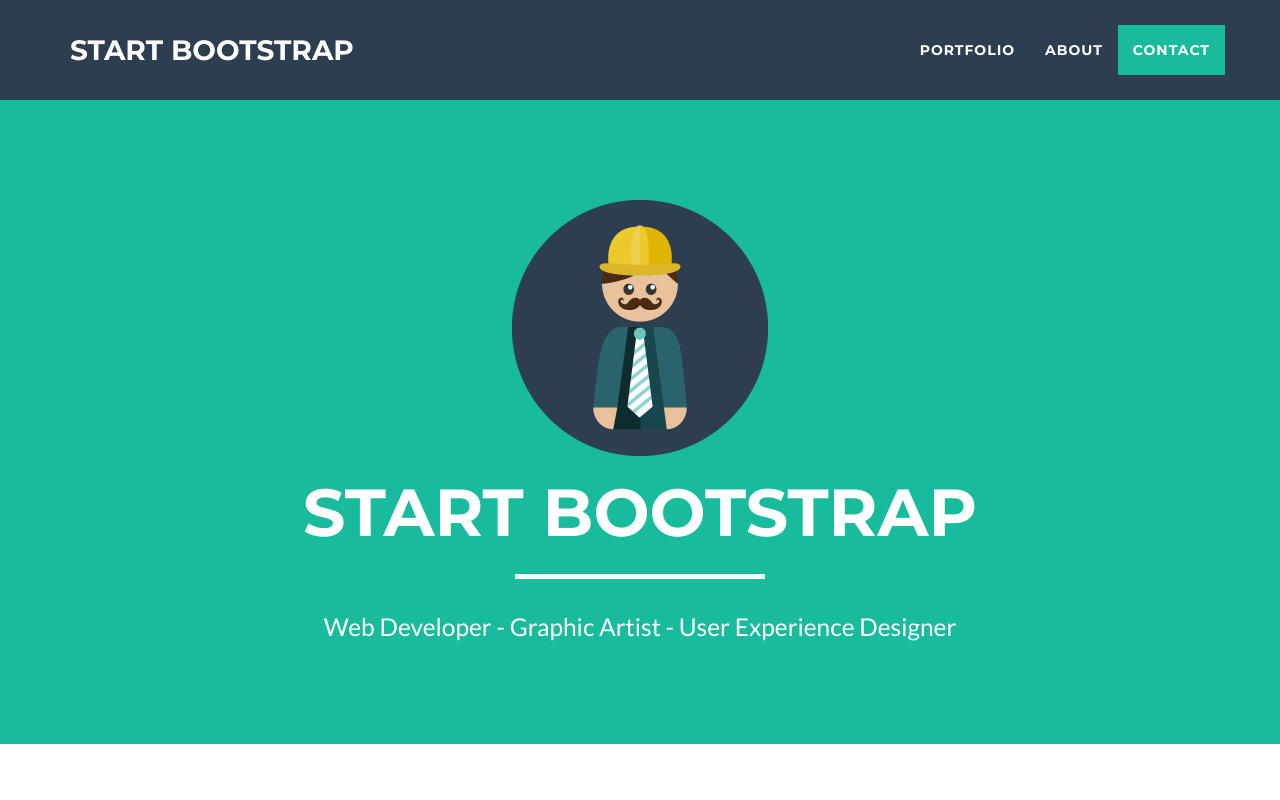
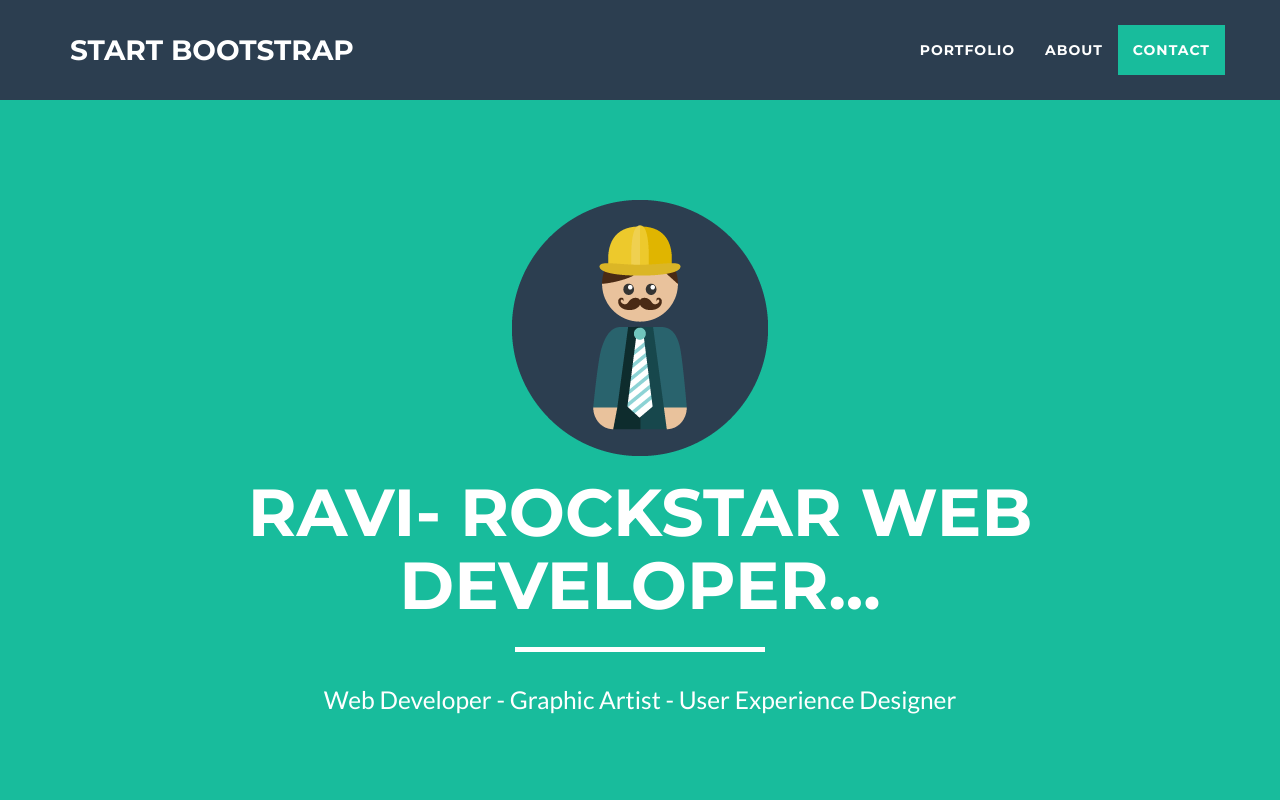
Before and after one commit to RaviUI/RaviUI.github.io, a website: page index.html in a window 1280 px wide. Shown: the top 800 px of the page. Drawn offline with nearby package versions, Linux system fonts and the light colour scheme.

Commit message:
Initial commit

```diff
--- a/index.html
+++ b/index.html
@@ -74,7 +74,7 @@
                 <div class="col-lg-12">
                     <img class="img-responsive" src="img/profile.png" alt="">
                     <div class="intro-text">
-                        <h1 class="name">Start Bootstrap</h1>
+                        <h1 class="name">Ravi- Rockstar web developer...</h1>
                         <hr class="star-light">
                         <span class="skills">Web Developer - Graphic Artist - User Experience Designer</span>
                     </div>
```
